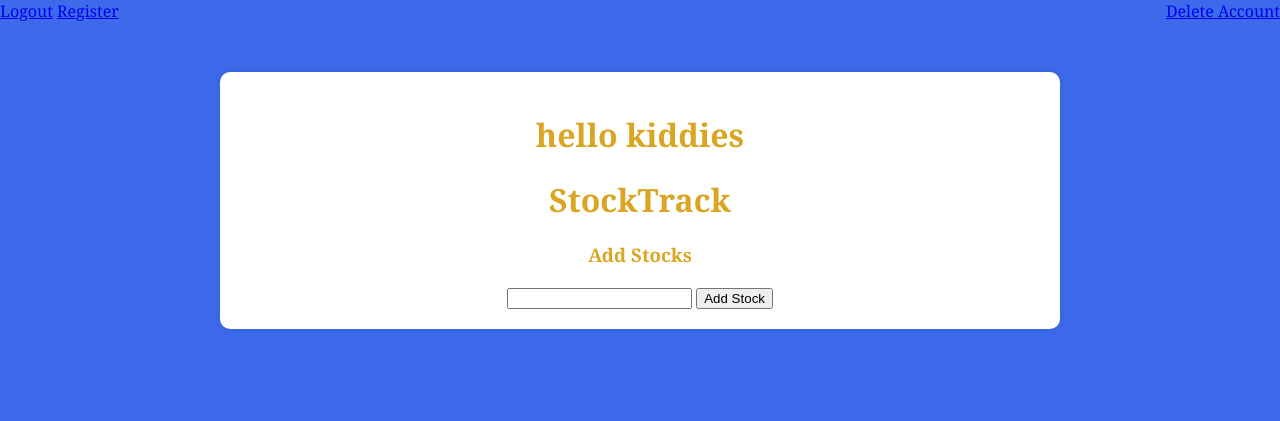
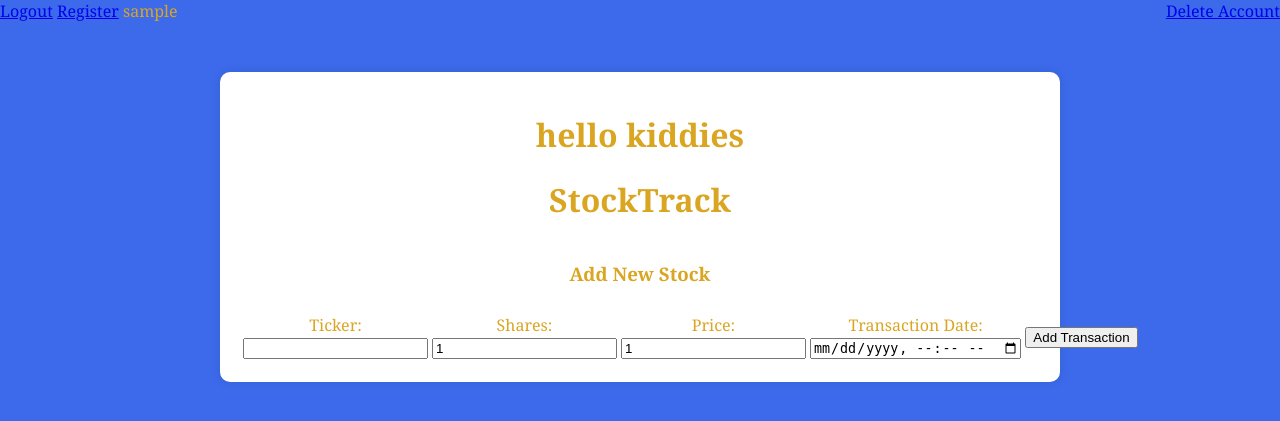
Before and after one commit to treysont1/stocktrack, a Flask app: page / in a window 1280 px wide. Shown: the top 421 px of the page. Run offline with Flask 3, Linux system fonts and the light colour scheme; the visitor is signed in with stand-in values (Sample User, id 1); data that the repository does not hold is empty.

Commit message:
Allow more accurate user input and views

```diff
--- a/templates/index.html
+++ b/templates/index.html
@@ -10,27 +10,34 @@
 <a href="/logout">Logout</a>
 {% endif %}
 <a href="/register">Register</a>
+<span style="text-align: center;">{{current_user.username}}</span>
 <a href="/delete-account/{{current_user.id}}" style="float: right;">Delete Account</a>
 <div class="content">
     <h1>hello kiddies</h1>
     <h1>StockTrack</h1>
-    {% if portfolio | length < 1 %}
-    <h3>Add Stocks</h3>
-    {% else %}
     <table>
+    {% if portfolio | length > 0 %}
         <tr>
-                <th>Stocks</th>
+            <th>Stock</th>
+            <th>Shares</th>
+            <th>Average Cost</th>
             <th>Total Invested</th>
-                <th>Total Gain</th>
-                <th>Date Bought</th>
+            <th>Current Price</th>
+            <th>Unrealized Gain</th>
+            <th>Percentage Gain</th>
             <th>Actions</th>
         </tr>
+    {% endif %}
     {% for stock in portfolio %}
         <tr>
             <td>{{stock.ticker}}</td>
+            <td>{{"%.8g"|format(stock.shares_owned)}}</td>
+            <td>{{"%.2f"|format(stock.average_cost)}}</td>
             <td>${{"%.2f"|format(stock.total_invested)}}</td>
-                    <td>${{"%.2f"|format(stock.gain)}}</td>
-                    <td>{{stock.date_bought.strftime("%Y-%m-%d, %I:%M:%S %p")}}</td>
+            <td>${{"%.2f"|format(current_prices.get(stock.ticker))}}</td>
+            <td>${{"%.2f"|format(stock.unrealized_gain)}}</td>
+            <td>{{"%.2f"|format(stock.potential_gain_percent)}}%</td>
+
             <td>
                 <a href="/delete/{{stock.id}}">Delete</a>
                 <br/>
@@ -41,10 +48,18 @@
         </tr>
     {% endfor %}
     </table>
-    {% endif %}
+
+    <table>
+        <tr><th></th><h3>Add New Stock</h3></th><tr>
         <form action="/" method="POST">
-        <input type="text" name="stock" id="stock" />
-        <input type="submit" value="Add Stock" id="button_add" />
+            <tr>
+                <td> <label for="stock">Ticker:</label> <br> <input type="text" name="stock" id="stock" /> </td>
+                <td> <label for="shares">Shares:</label> <br> <input type="number" step="any" name="shares" id="shares" value="1"/> </td>
+                <td> <label for="price">Price:</label> <br> <input type="number" step="any" name="price" id="xxx" value="1"/> </td>
+                <td> <label for="date">Transaction Date:</label> <br> <input type="datetime-local" step="any" name="date" id="xxx"/> </td>
+                <td> <input type="submit" value="Add Transaction" id="button_add" /> </td>
+            </tr>
         </form>
+    </table>
 </div>
 {% endblock %}
```
Lines whose indentation alone changed are shown as unchanged.
